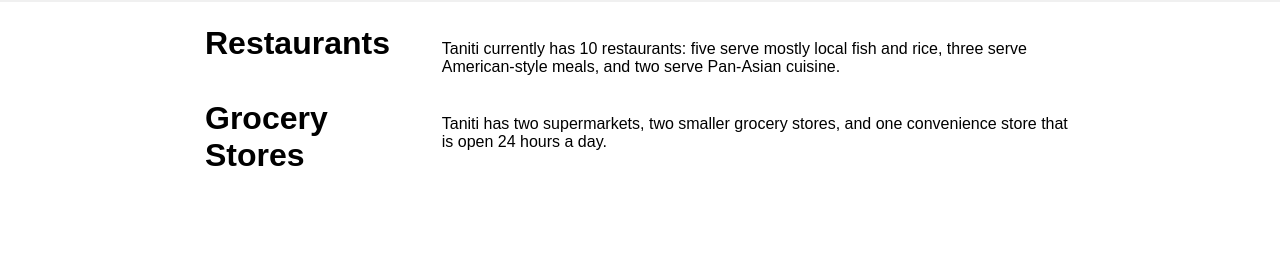
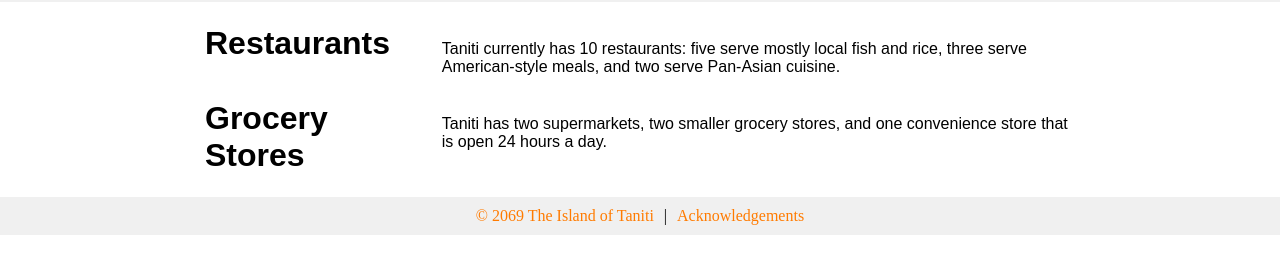
Before and after one commit to PanPtero/D479, a plain HTML site: page wfm.html in a window 1280 px wide. Shown: the part 82-356 px from the top of the page. Drawn offline with Linux system fonts and the light colour scheme.

Commit message:
evrything works on localhost idk why pages is acting up

```diff
--- a/pan.css
+++ b/pan.css
@@ -25,6 +25,7 @@ td {align-content: first baseline;}
     flex-direction: column;
     position: fixed;
     top: 25%;
+    right: 25%;
     width: 50vw;
     background-color: #f0f0f0;
     border: 2px solid #000000;
@@ -64,8 +65,6 @@ footer {
     display: flex;
     flex-direction: row;
     justify-content: center;
-    position: fixed;
-    bottom: 100%;
     gap: 10px;
     z-index: 100;
     padding: 10px;
```
